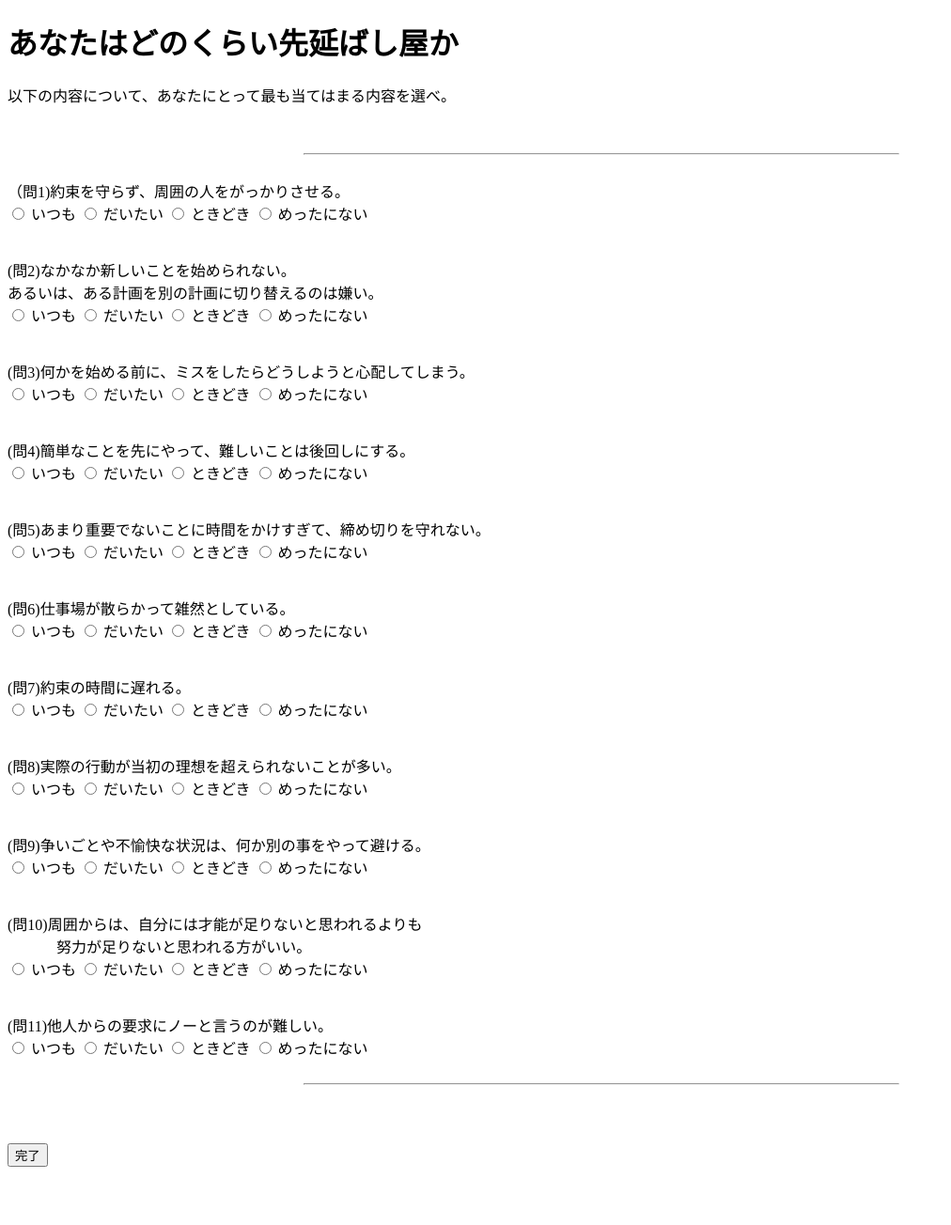
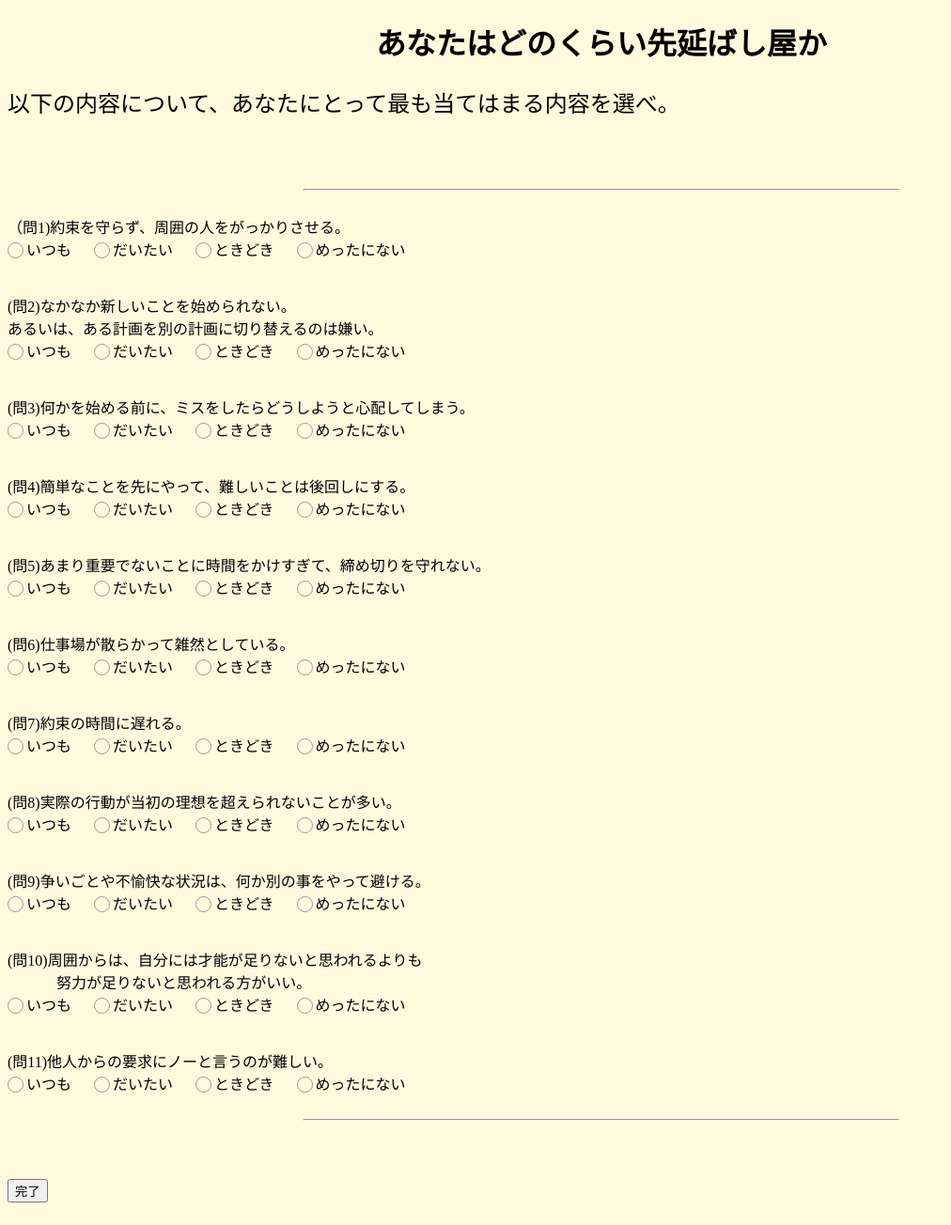
Before and after one commit to inamake/psychopath_bot, a Flask app: page /putOffTest in a window 1280 px wide. Shown: the whole page at 94% size, without its empty margins (0-1012 px from the left). Before the commit the page ends 1242 px from the top, so only its background shows below. Run offline with Flask 2, Linux system fonts and the light colour scheme.

Commit message:
css追加(11/28)

```diff
--- a/static/stylesheet.css
+++ b/static/stylesheet.css
@@ -9,7 +9,7 @@ h1{
 }
 
 p{
-    font-size: 100%;
+    font-size: x-large;
 }
 
 
--- a/templates/layout.html
+++ b/templates/layout.html
@@ -2,7 +2,7 @@
 <html lang="ja">
 <head>
     <meta charset="UTF-8">
-
+    <link rel="stylesheet" type="text/css" href="{{ url_for('static', filename='stylesheet.css') }}">
     <title>{{ title }}</title>
 </head>
 <body>
```
